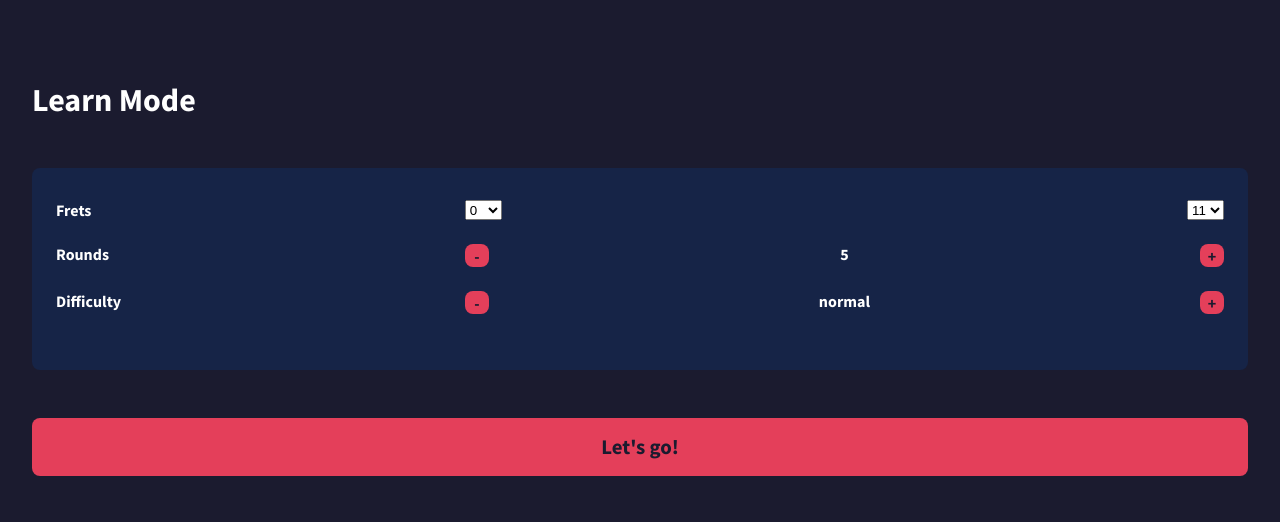
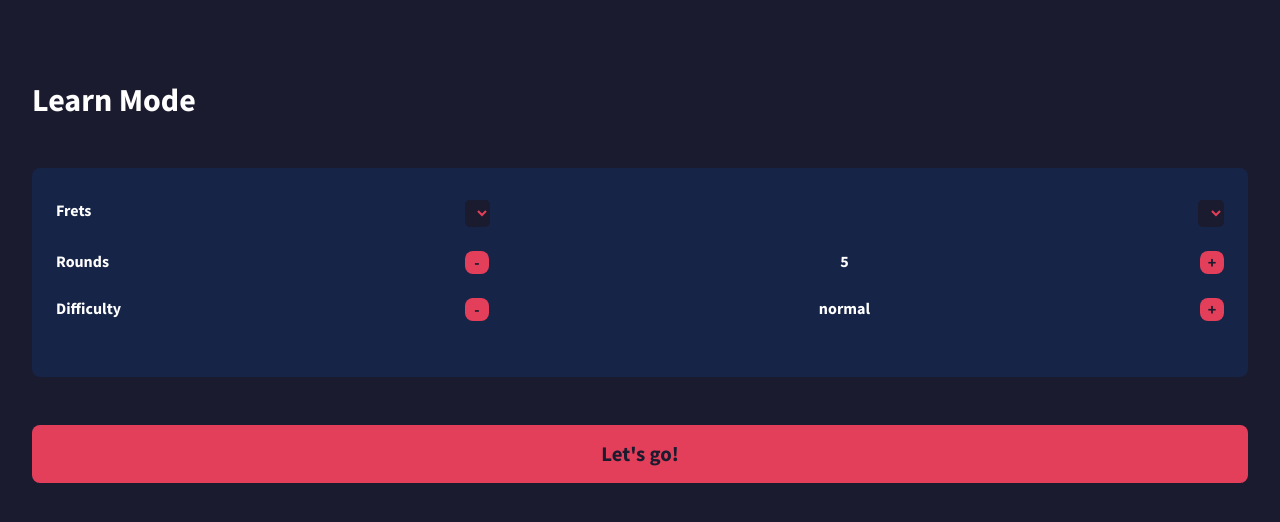
Before and after one commit to ropfoo/fretical, a Nuxt app: page /play in a window 1280 px wide. Shown: the top 522 px of the page. Built offline with nearby package versions, Linux system fonts and the light colour scheme.

Commit message:
styled selector

```diff
--- a/assets/scss/components/layout/_game-ui.scss
+++ b/assets/scss/components/layout/_game-ui.scss
@@ -56,3 +56,22 @@
     }
   }
 }
+
+.c-selector {
+  border-radius: 0.3rem;
+  padding: 0.3rem;
+  background-color: $color-dark-main;
+  color: $color-red;
+  border: none;
+  font-weight: bold;
+  font-size: 0.8rem;
+  width: 1.6rem;
+  text-align: center;
+
+  &:focus {
+  }
+
+  select {
+    background: none;
+  }
+}
--- a/pages/play.vue
+++ b/pages/play.vue
@@ -12,13 +12,21 @@
         <div class="c-game-ui__settings__config__section">
           <p>Frets</p>
           <div class="c-game-ui__settings__config__section__selection">
-            <select name="firstFretSelector" v-model="firstFretInput">
+            <select
+              name="firstFretSelector"
+              class="c-selector"
+              v-model="firstFretInput"
+            >
               <option :key="0" :value="0">0</option>
               <template v-for="n in 12">
                 <option :key="n" :value="n + 1">{{ n }}</option>
               </template>
             </select>
-            <select name="lastFretSelector" v-model="lastFretInput">
+            <select
+              name="lastFretSelector"
+              class="c-selector"
+              v-model="lastFretInput"
+            >
               <template v-for="n in 11">
                 <option :key="n" :value="n + 1">{{ n }}</option>
               </template>
```
